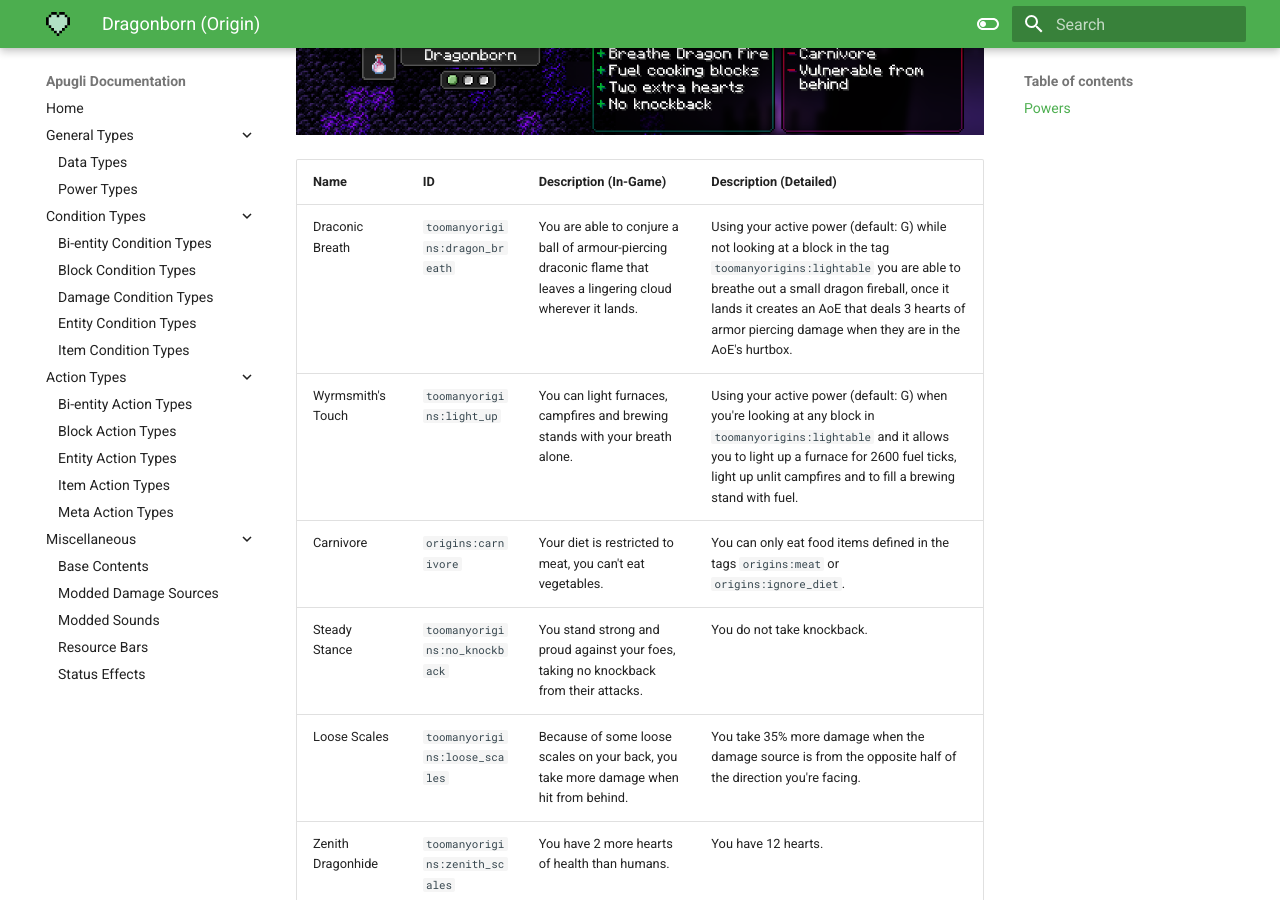
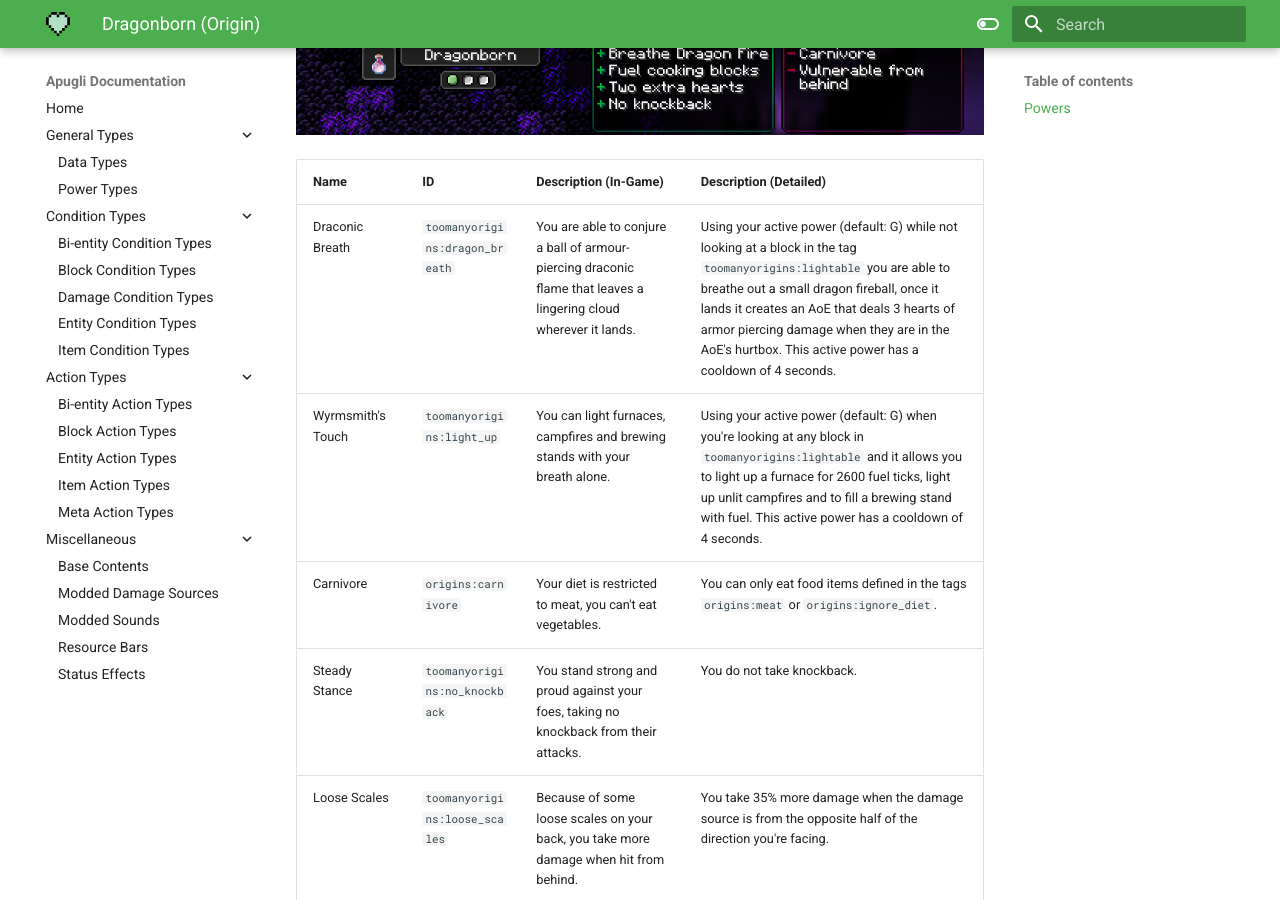
Before and after one commit to MerchantPug/apugli-docs, an MkDocs documentation site: the page built from docs/misc/base_contents/origins/toomanyorigins/dragonborn.md, in a window 1280 px wide and 900 px high, scrolled down 368 px. Built offline with MkDocs 1.6.1 and Material for MkDocs 9.7.7, drawn with Linux system fonts in a browser that asks for light colours.

Commit message:
Specify cooldowns to powers that they weren't specified in.

```diff
--- a/docs/misc/base_contents/origins/toomanyorigins/dragonborn.md
+++ b/docs/misc/base_contents/origins/toomanyorigins/dragonborn.md
@@ -16,8 +16,8 @@ ID: `toomanyorigins:dragonborn`
 
 Name | ID | Description (In-Game) | Description (Detailed)
 -----|----|-----------------------|------------------------
-Draconic Breath | `toomanyorigins:dragon_breath` | You are able to conjure a ball of armour-piercing draconic flame that leaves a lingering cloud wherever it lands. | Using your active power (default: G) while not looking at a block in the tag `toomanyorigins:lightable` you are able to breathe out a small dragon fireball, once it lands it creates an AoE that deals 3 hearts of armor piercing damage when they are in the AoE's hurtbox.
-Wyrmsmith's Touch | `toomanyorigins:light_up` | You can light furnaces, campfires and brewing stands with your breath alone. | Using your active power (default: G) when you're looking at any block in `toomanyorigins:lightable` and it allows you to light up a furnace for 2600 fuel ticks, light up unlit campfires and to fill a brewing stand with fuel.
+Draconic Breath | `toomanyorigins:dragon_breath` | You are able to conjure a ball of armour-piercing draconic flame that leaves a lingering cloud wherever it lands. | Using your active power (default: G) while not looking at a block in the tag `toomanyorigins:lightable` you are able to breathe out a small dragon fireball, once it lands it creates an AoE that deals 3 hearts of armor piercing damage when they are in the AoE's hurtbox. This active power has a cooldown of 4 seconds.
+Wyrmsmith's Touch | `toomanyorigins:light_up` | You can light furnaces, campfires and brewing stands with your breath alone. | Using your active power (default: G) when you're looking at any block in `toomanyorigins:lightable` and it allows you to light up a furnace for 2600 fuel ticks, light up unlit campfires and to fill a brewing stand with fuel. This active power has a cooldown of 4 seconds.
 Carnivore | `origins:carnivore` | Your diet is restricted to meat, you can't eat vegetables. | You can only eat food items defined in the tags `origins:meat` or `origins:ignore_diet`.
 Steady Stance | `toomanyorigins:no_knockback` | You stand strong and proud against your foes, taking no knockback from their attacks. | You do not take knockback.
 Loose Scales | `toomanyorigins:loose_scales` | Because of some loose scales on your back, you take more damage when hit from behind. | You take 35% more damage when the damage source is from the opposite half of the direction you're facing.
```
Also changed, not shown: docs/misc/base_contents/origins/toomanyorigins/hisskin.md (+1 -1 lines), docs/misc/base_contents/origins/toomanyorigins/undead.md (+2 -2 lines), docs/misc/base_contents/origins/toomanyorigins/withered.md (+1 -1 lines), docs/misc/base_contents/origins/toomanyorigins_rework/dragonborn.md (+1 -1 lines), docs/misc/base_contents/origins/toomanyorigins_rework/withered.md (+1 -1 lines).
